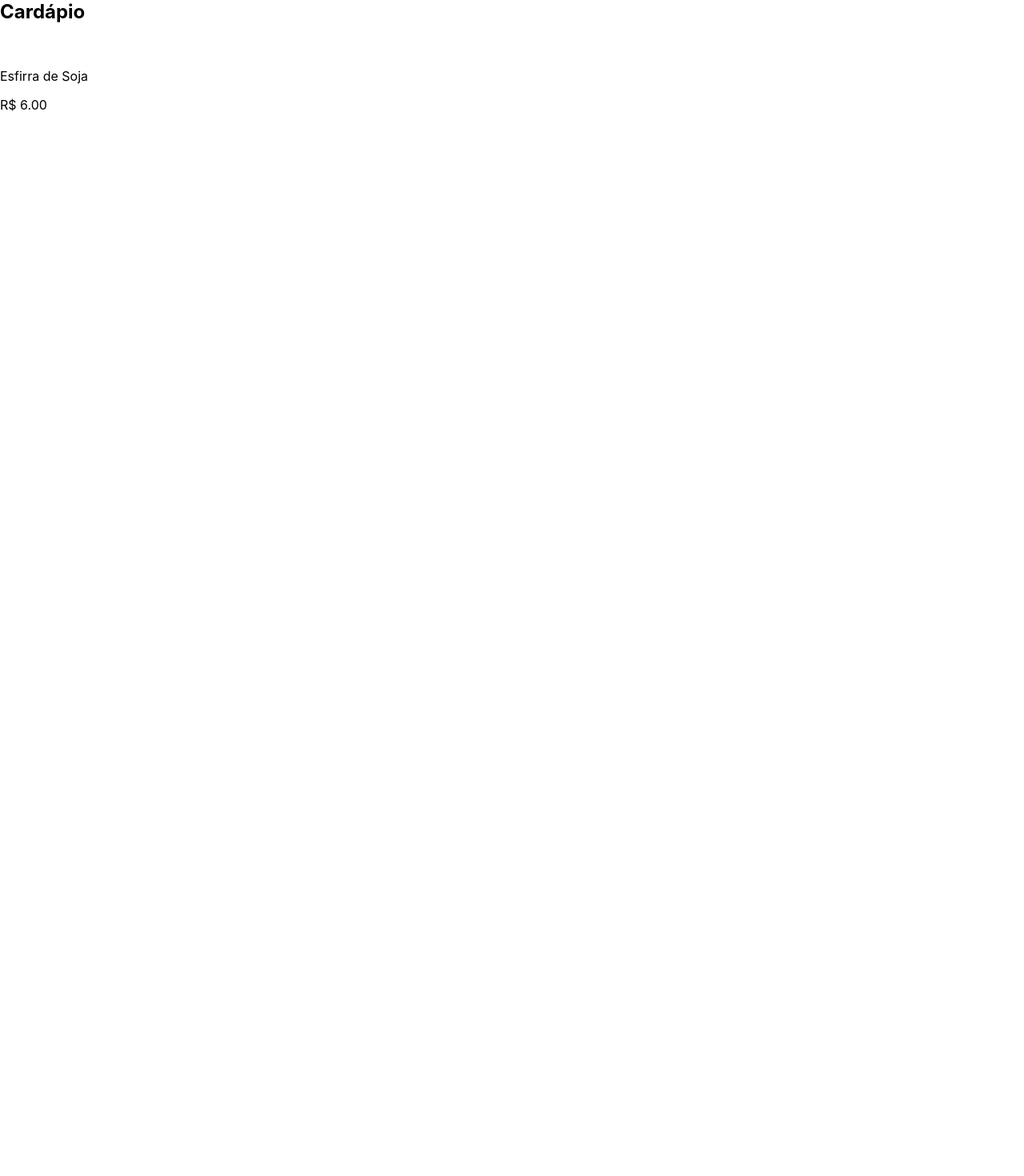
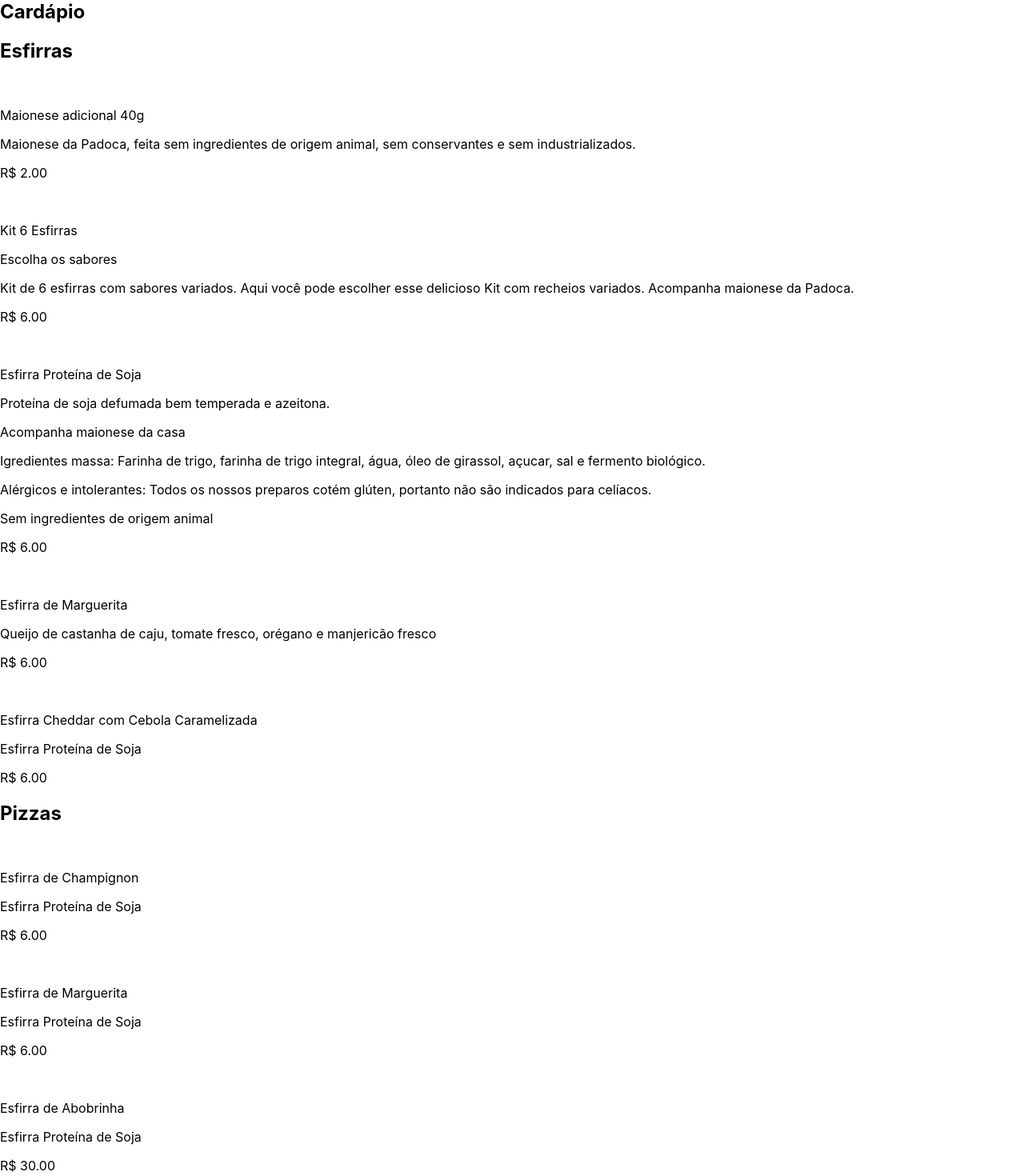
Before and after one commit to lucalves3/padoca-site, a React (Create React App) app: page / in a window 1280 px wide. Shown: the part 940-2410 px from the top of the page at 80% size. Before the commit the page ends 1097 px from the top, so only its background shows below. Built offline with nearby package versions, Linux system fonts and the light colour scheme.

Commit message:
cardapio data add

```diff
--- a/src/component/Cardapio.jsx
+++ b/src/component/Cardapio.jsx
@@ -4,10 +4,65 @@ class Cardapio extends React.Component {
   render() {
     return(
       <section>
+          <h2>Esfirras</h2>
         <div>
           <img></img>
-          <p>Esfirra de Soja</p>
+          <p>Maionese adicional 40g</p>
+          <p>Maionese da Padoca, feita sem ingredientes de origem animal, sem conservantes e sem industrializados.</p>
+          <p>R$ 2.00</p>
+        </div>
+        <div>
+          <img></img>
+          <p>Kit 6 Esfirras</p>
+          <p>Escolha os sabores</p>
+          <p>Kit de 6 esfirras com sabores variados. Aqui você pode escolher esse delicioso Kit com recheios variados. Acompanha maionese da Padoca.</p>
           <p>R$ 6.00</p>
+        </div>
+        <div>
+          <img></img>
+          <p>Esfirra Proteína de Soja</p>
+          <p>Proteína de soja defumada bem temperada e azeitona.</p>
+          <p>Acompanha maionese da casa</p>
+          <p>
+            Igredientes massa: Farinha de trigo, farinha de trigo integral, água, óleo de girassol, açucar, sal e fermento biológico.
+          </p>
+          <p>
+            Alérgicos e intolerantes: Todos os nossos preparos cotém glúten, portanto não são indicados para celíacos.
+          </p>
+          <p>
+            Sem ingredientes de origem animal</p>
+          <p>R$ 6.00</p>
+        </div>
+        <div>
+          <img></img>
+          <p>Esfirra de Marguerita</p>
+          <p>Queijo de castanha de caju, tomate fresco, orégano e manjericão fresco</p>
+          <p>R$ 6.00</p>
+        </div>
+        <div>
+          <img></img>
+          <p>Esfirra Cheddar com Cebola Caramelizada</p>
+          <p>Esfirra Proteína de Soja</p>
+          <p>R$ 6.00</p>
+        </div>
+        <h2>Pizzas</h2>
+        <div>
+          <img></img>
+          <p>Esfirra de Champignon</p>
+          <p>Esfirra Proteína de Soja</p>
+          <p>R$ 6.00</p>
+        </div>
+        <div>
+          <img></img>
+          <p>Esfirra de Marguerita</p>
+          <p>Esfirra Proteína de Soja</p>
+          <p>R$ 6.00</p>
+        </div>
+        <div>
+          <img></img>
+          <p>Esfirra de Abobrinha</p>
+          <p>Esfirra Proteína de Soja</p>
+          <p>R$ 30.00</p>
         </div>
       </section>
     )
```
Also changed, not shown: src/ProductsData.js (added, +67 -0 lines).
